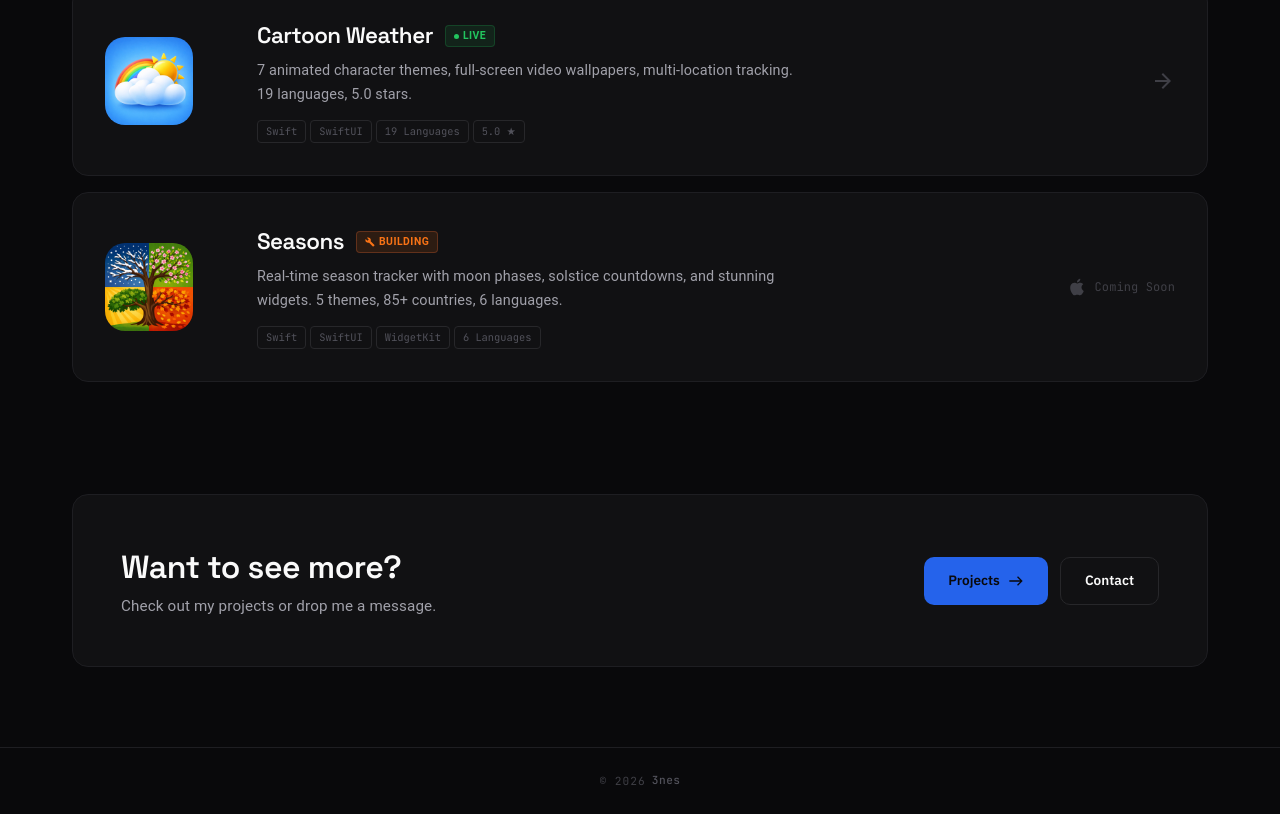
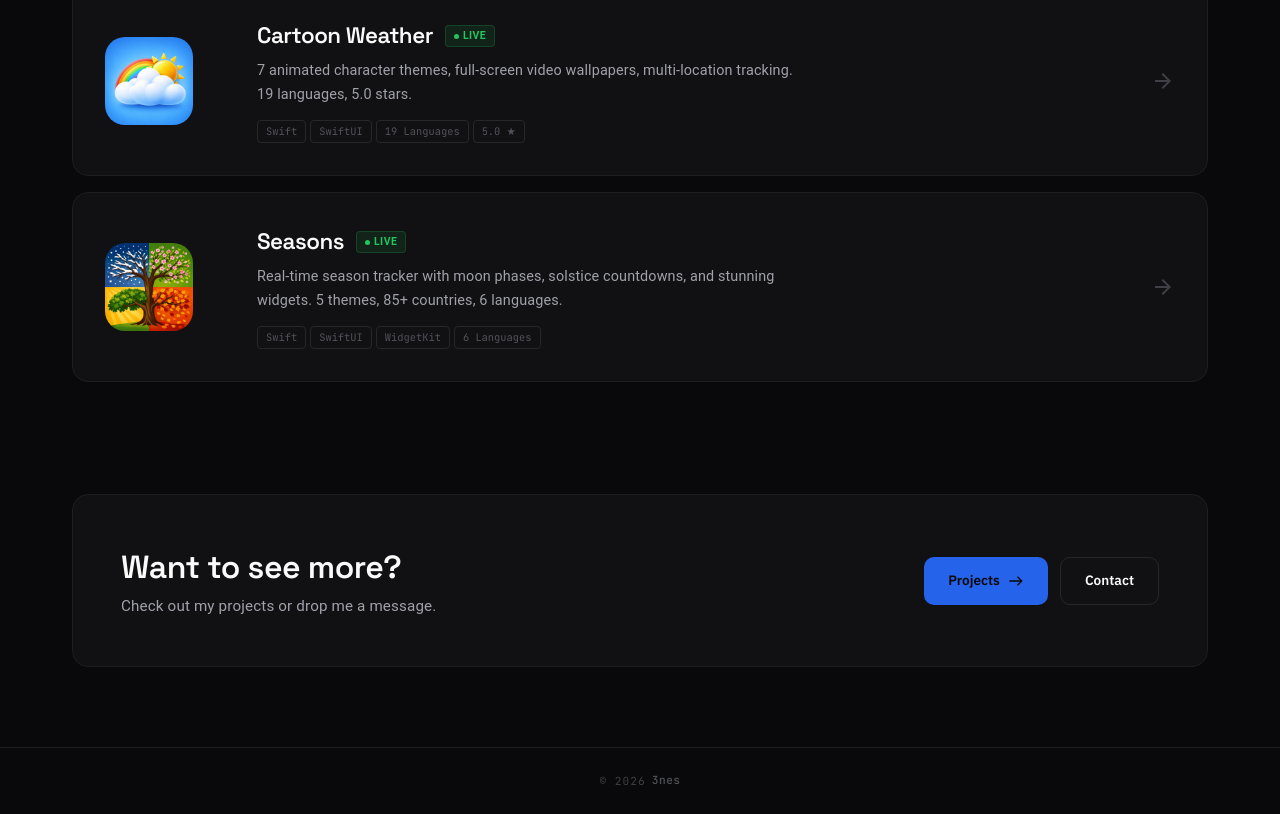
Before and after one commit to enesgunumdogdu/enesgunumdogducomtr, a React (Vite) app: page / in a window 1280 px wide. Shown: the part 1660-2474 px from the top of the page. Built offline with nearby package versions, Linux system fonts and the light colour scheme.

Commit message:
Update Home and Projects pages: Removed unused icons and updated the Seasons app status to "LIVE" with a new App Store link. Enhanced visual elements and styles for better user interaction and consistency.

```diff
--- a/src/pages/Home.jsx
+++ b/src/pages/Home.jsx
@@ -2,7 +2,7 @@ import { useRef, useEffect, useState } from 'react'
 import { Link } from 'react-router-dom'
 import { motion, useScroll, useTransform, useSpring, useInView } from 'framer-motion'
 import { Box, Container, Typography, IconButton } from '@mui/material'
-import { GitHub, LinkedIn, ArrowForward, Apple, Build, East } from '@mui/icons-material'
+import { GitHub, LinkedIn, ArrowForward, East } from '@mui/icons-material'
 import ScrollReveal from '../components/animations/ScrollReveal'
 import Marquee from '../components/animations/Marquee'
 import MagneticButton from '../components/animations/MagneticButton'
@@ -483,6 +483,7 @@ function Home() {
         {/* Seasons */}
         <ScrollReveal delay={0.2}>
           <Box
+            onClick={() => window.open('https://apps.apple.com/us/app/seasons-solstice-tracker/id6758998537', '_blank', 'noopener,noreferrer')}
             sx={{
               display: 'grid',
               gridTemplateColumns: { xs: '1fr', md: '120px 1fr auto' },
@@ -492,6 +493,7 @@ function Home() {
               background: 'var(--bg-secondary)',
               border: '1px solid var(--border-subtle)',
               borderRadius: '16px',
+              cursor: 'pointer',
               transition: 'all 0.4s cubic-bezier(0.4, 0, 0.2, 1)',
               '&:hover': {
                 borderColor: 'rgba(255, 107, 53, 0.25)',
@@ -532,13 +534,20 @@ function Home() {
                     px: 1,
                     py: 0.25,
                     borderRadius: '4px',
-                    background: 'var(--accent-secondary-dim)',
-                    border: '1px solid rgba(255, 107, 53, 0.25)',
+                    background: 'rgba(34, 197, 94, 0.1)',
+                    border: '1px solid rgba(34, 197, 94, 0.2)',
                   }}
                 >
-                  <Build sx={{ fontSize: 10, color: 'var(--accent-secondary)' }} />
-                  <Typography sx={{ fontSize: '0.65rem', fontWeight: 600, color: 'var(--accent-secondary)', textTransform: 'uppercase', letterSpacing: '0.5px' }}>
-                    Building
+                  <Box
+                    sx={{
+                      width: 5,
+                      height: 5,
+                      borderRadius: '50%',
+                      background: '#22c55e',
+                    }}
+                  />
+                  <Typography sx={{ fontSize: '0.65rem', fontWeight: 600, color: '#22c55e', textTransform: 'uppercase', letterSpacing: '0.5px' }}>
+                    Live
                   </Typography>
                 </Box>
               </Box>
@@ -573,12 +582,15 @@ function Home() {
               </Box>
             </Box>
 
-            <Box sx={{ display: { xs: 'none', md: 'flex' }, alignItems: 'center', gap: 1, color: 'var(--text-dim)', fontSize: '0.8rem' }}>
-              <Apple sx={{ fontSize: 20 }} />
-              <Typography sx={{ fontSize: '0.75rem', fontFamily: "'JetBrains Mono', monospace" }}>
-                Coming Soon
-              </Typography>
-            </Box>
+            <ArrowForward
+              className="app-arrow"
+              sx={{
+                fontSize: 24,
+                color: 'var(--text-dim)',
+                transition: 'all 0.3s ease',
+                display: { xs: 'none', md: 'block' },
+              }}
+            />
           </Box>
         </ScrollReveal>
       </Box>
--- a/src/pages/Projects.jsx
+++ b/src/pages/Projects.jsx
@@ -104,10 +104,9 @@ function Projects() {
       description: 'Real-time season tracker with moon phases, solstice countdowns, 5 themes, 85+ countries.',
       tags: ['Swift', 'SwiftUI', 'WidgetKit'],
       github: null,
-      live: null,
+      live: 'https://apps.apple.com/us/app/seasons-solstice-tracker/id6758998537',
       isAppStore: true,
-      isInDevelopment: true,
-      badge: { label: 'BUILDING', color: '#f97316' }
+      badge: { label: 'LIVE', color: '#22c55e' }
     },
     {
       title: 'Fitness Microservice',
```
